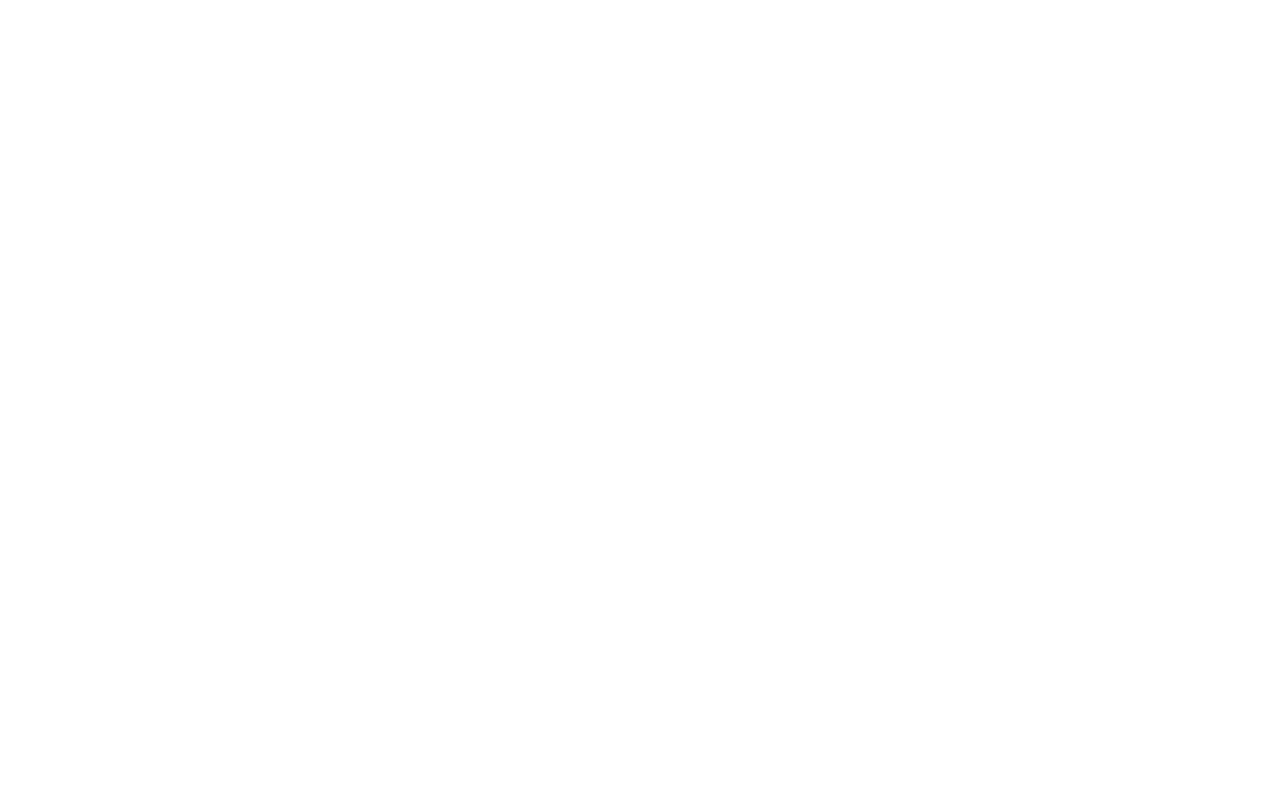
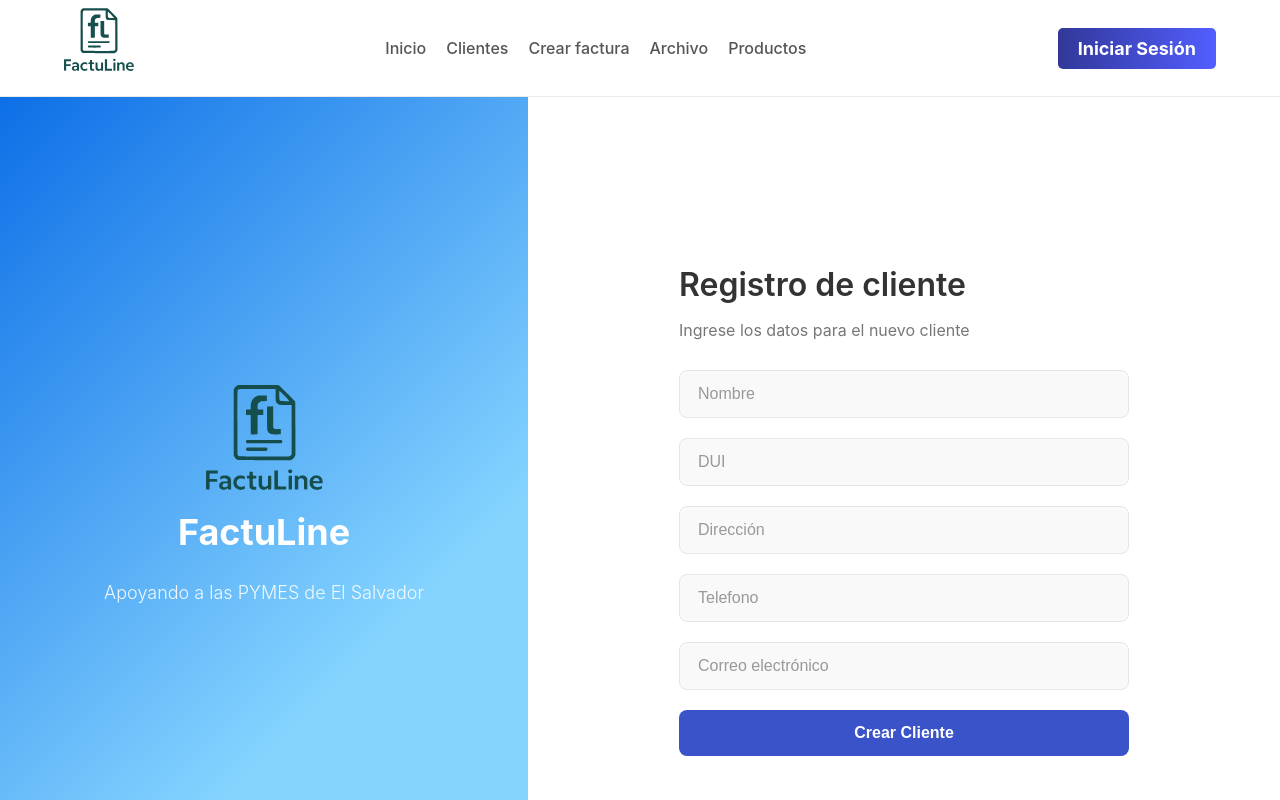
Before and after one commit to david-galdamez/factu-line-frontend, a React (Vite) app: page /registerClient in a window 1280 px wide. Before the commit this address had no page. Shown: the top 800 px of the page. Built offline with nearby package versions, Linux system fonts and the light colour scheme; no server answers.

Commit message:
feat: Agregar RegisterClient

```diff
--- a/src/App.css
+++ b/src/App.css
@@ -96,6 +96,7 @@
     text-align: center;
     padding: 80px 300px;
     animation: animatedGradient 15s ease-in-out infinite;
+    animation: fadeIn 0.5s ease;
 }
 
 .hero h1 {
@@ -741,7 +742,7 @@
     background-color: #2f45a0;
 }
 
-/* Enlace a Iniciar SesiÃ³n */
+/* Enlace a Iniciar Sesion*/
 .login-link {
     text-align: center;
     margin-top: 30px;
--- a/src/App.jsx
+++ b/src/App.jsx
@@ -13,6 +13,7 @@
 import Products from "./pages/Products";
 import Invoices from "./pages/Invoices";
 import CreateInvoice from "./pages/CreateInvoice";
+import RegisterClient from "./pages/RegisterClient";
 
 function App() {
     return (
@@ -28,6 +29,7 @@
                     <Route path="/clients" element={<Clients />} />
                     <Route path="/products" element={<Products />} />
                     <Route path="/invoices" element={<Invoices />} />
+                    <Route path="/registerClient" element={<RegisterClient />} />
                     <Route
                         path="/invoices/create"
                         element={<CreateInvoice />}
--- a/src/pages/Clients.jsx
+++ b/src/pages/Clients.jsx
@@ -1,3 +1,5 @@
+import { Link } from "react-router-dom";
+
 export default function Clients() {
     const handleSubmit = async (event) => {
         event.preventDefault();
@@ -21,9 +23,12 @@
                         <button type="submit" className="btn btn-register">
                             Filtrar
                         </button>
-                        <button type="button" className="btn btn-register">
+                        <Link to="/registerClient" className="btn btn-register">
                             Crear Cliente
-                        </button>
+                        </Link>
+
+
+
                     </div>
                 </form>
                 <div className="clients-list">
--- /dev/null
+++ b/src/pages/RegisterClient.jsx
@@ -0,0 +1,52 @@
+import {Link} from "react-router-dom";
+
+function RegisterClient() {
+    return (
+       <div className="register-container">
+
+      {/* Columna Izquierda (Sidebar) */}
+      <div className="register-sidebar">
+        <img src="/assets/logo_factuline.svg" alt="FactuLine Logo" className="register-logo" />
+        <h2 className="register-brand-name">FactuLine</h2>
+        <p className="register-slogan">Apoyando a las PYMES de El Salvador</p>
+      </div>
+
+      {/* Columna Derecha (Formulario) */}
+      <div className="register-form-container">
+        <form className="register-form">
+          <h2>Registro de cliente</h2>
+          <p className="register-subtitle">Ingrese los datos para el nuevo cliente</p>
+
+          <div className="form-group-register">
+            <input type="text" placeholder="Nombre" />
+          </div>
+          <div className="form-group-register">
+            <input type="text" placeholder='DUI' />
+          </div>
+          <div className="form-group-register">
+            <input type="text" placeholder="Dirección" />
+          </div>
+          <div className="form-group-register">
+            <input type="tel" placeholder="Telefono" />
+          </div>
+          <div className="form-group-register">
+            <input type="email" placeholder="Correo electrónico" />
+          </div>
+
+
+
+          <button type="submit" className="btn-register-submit">
+            Crear Cliente
+          </button>
+
+
+        </form>
+      </div>
+    </div>
+  );
+}
+
+
+
+
+export default RegisterClient;
```
Also changed, not shown: src/3d.css (added, +9 -0 lines), src/script.js (added, +50 -0 lines), 1 other file (tests, documents, lock files or other folders).
